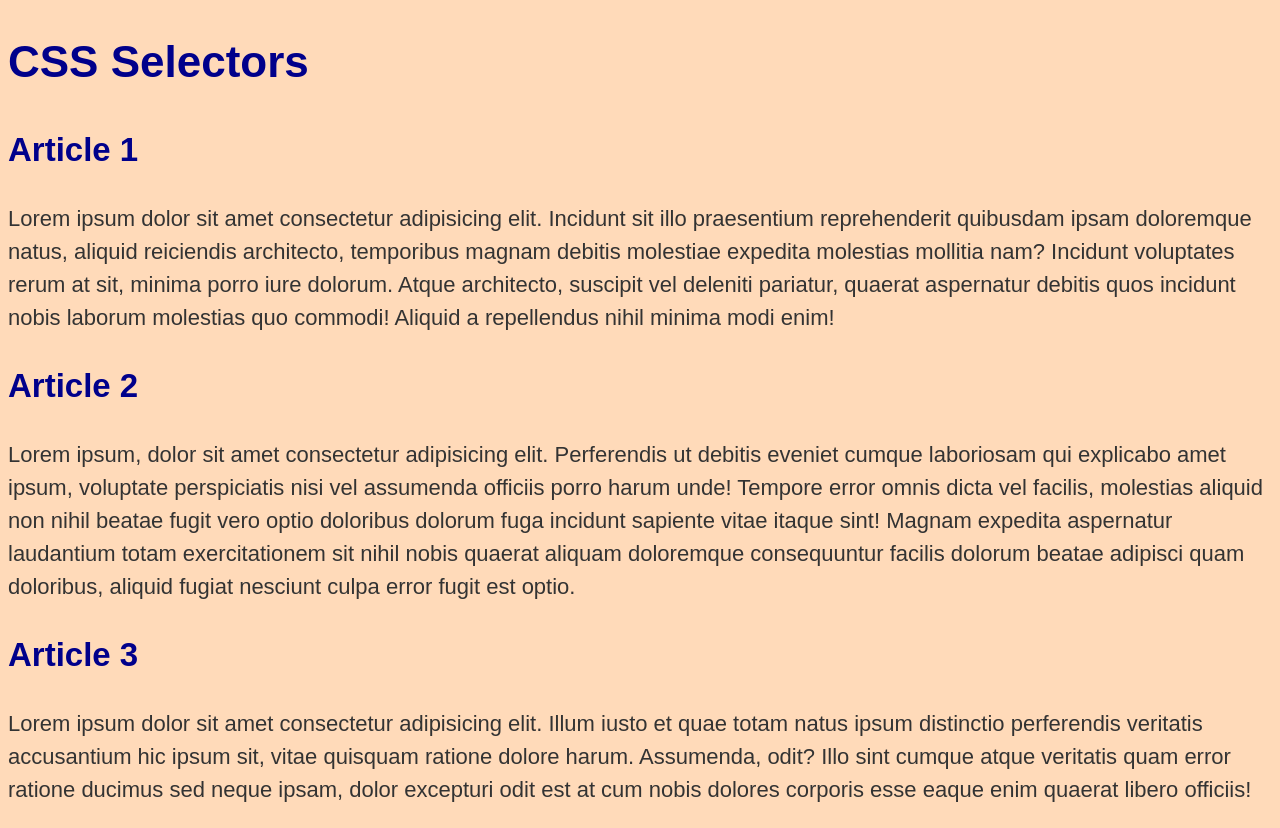
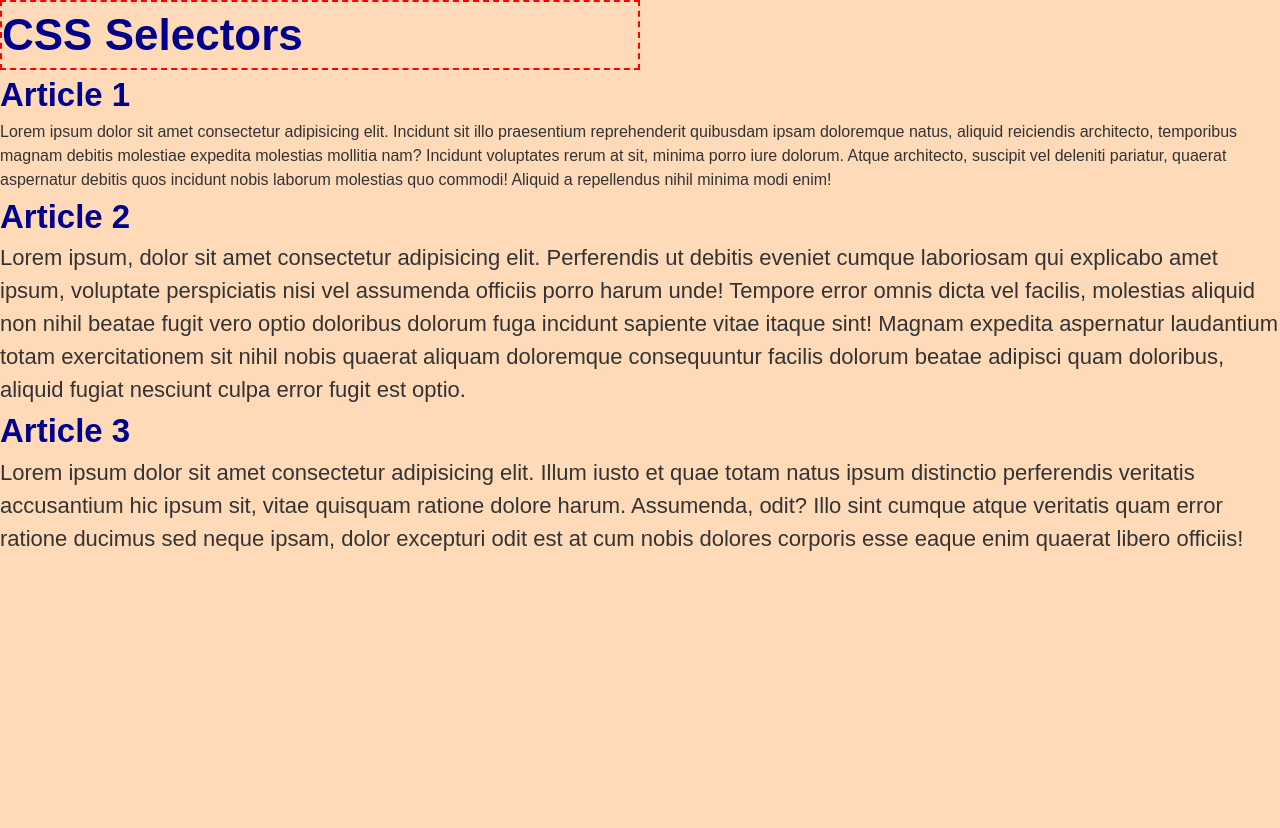
Before and after one commit to n4vdeep/css-basics, a plain HTML site: page index.html in a window 1280 px wide. After the commit the page ends 800 px from the top, so only its background shows below. Drawn offline with Linux system fonts and the light colour scheme.

Commit message:
intro to units

```diff
--- a/css/style.css
+++ b/css/style.css
@@ -1,7 +1,9 @@
-/* UNIVERSAL SELECTOR
+/* UNIVERSAL SELECTOR */
 * {
-  font-family: 'Courier New', Courier, monospace;
-} */
+  margin: 0;
+  padding: 0;
+  box-sizing: border-box;
+}
 
 body {
   font-size: 22px;
@@ -17,6 +19,15 @@ body {
   color: darkblue;
 }
 
+h1 {
+  border: 2px dashed red;
+  width: 50%;
+}
+
 p {
   color: #333;
 }
+
+.unit {
+  font-size: 1rem;
+}
--- a/index.html
+++ b/index.html
@@ -15,7 +15,7 @@
   <main>
     <article>
       <h2>Article 1</h2>
-      <p>Lorem ipsum dolor sit amet consectetur adipisicing elit. Incidunt sit illo praesentium reprehenderit quibusdam ipsam doloremque natus, aliquid reiciendis architecto, temporibus magnam debitis molestiae expedita molestias mollitia nam? Incidunt voluptates rerum at sit, minima porro iure dolorum. Atque architecto, suscipit vel deleniti pariatur, quaerat aspernatur debitis quos incidunt nobis laborum molestias quo commodi! Aliquid a repellendus nihil minima modi enim!</p>
+      <p class="unit">Lorem ipsum dolor sit amet consectetur adipisicing elit. Incidunt sit illo praesentium reprehenderit quibusdam ipsam doloremque natus, aliquid reiciendis architecto, temporibus magnam debitis molestiae expedita molestias mollitia nam? Incidunt voluptates rerum at sit, minima porro iure dolorum. Atque architecto, suscipit vel deleniti pariatur, quaerat aspernatur debitis quos incidunt nobis laborum molestias quo commodi! Aliquid a repellendus nihil minima modi enim!</p>
     </article>
 
     <article>
```
Also changed, not shown: 1 other file.
